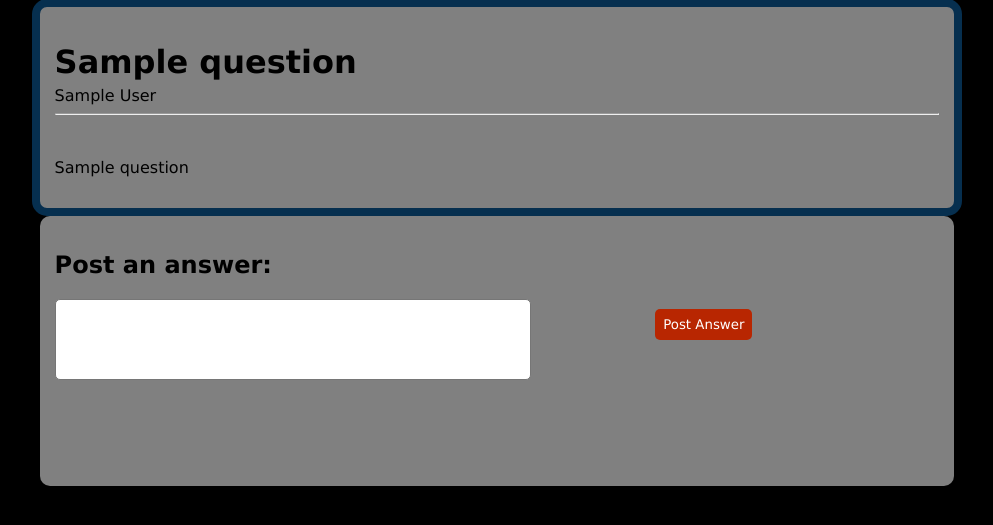
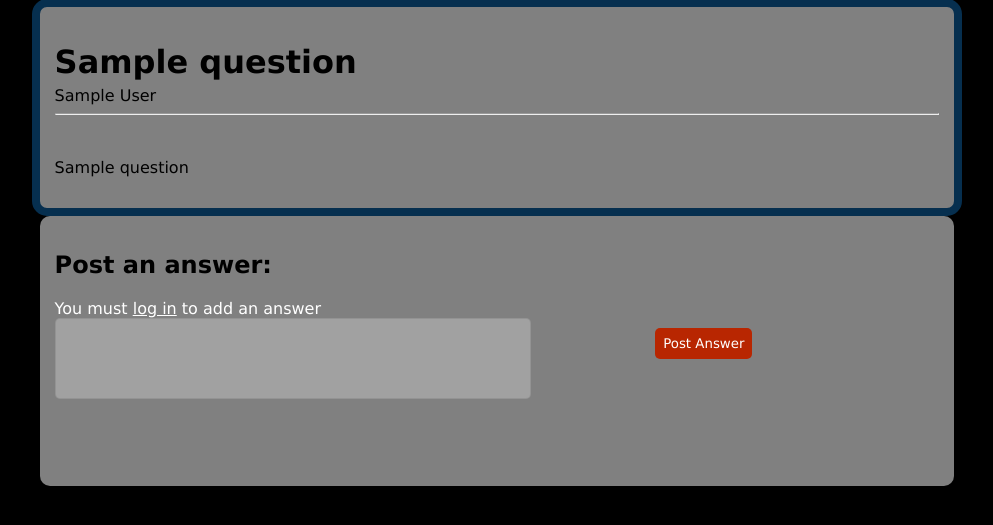
Before and after one commit to waidd280/my_blog_app, a Flask app: page /questions/1 in a window 1280 px wide. Shown: the part 86-611 px from the top of the page, without its empty margins (143-1136 px from the left). Run offline with Flask 2, Linux system fonts and the light colour scheme; tables that the repository leaves empty hold one stand-in row (values such as "Sample post").

Commit message:
update question page html and jinja for differences between authenticated and unathenticated useres

```diff
--- a/app/question_routes.py
+++ b/app/question_routes.py
@@ -1,10 +1,11 @@
-from flask import Blueprint, render_template
+from flask import Blueprint, render_template, redirect, url_for
+from flask_login import login_required, current_user
 from .models import Question, User
 
 questions = Blueprint('questions', __name__, url_prefix="/questions")
 
 @questions.route('/<question_id>')
-def test_q(question_id):
+def question_page(question_id):
     page_question = Question.query.filter_by(id=question_id).first()
     question_author = User.query.filter_by(id=page_question.user_id).first().name
 
@@ -12,3 +13,9 @@ def test_q(question_id):
 
     return render_template('question_page.html', pagetitle=page_question.question_title,
     page_question=page_question, question_author=question_author)
+
+@questions.route('/<question_id>', methods=["POST"])
+def question_page_post(question_id):
+    if current_user.is_authenticated:
+        print("authenticated")
+    return redirect('/questions/' + question_id)
--- a/app/site_routes.py
+++ b/app/site_routes.py
@@ -92,7 +92,6 @@ def add_question_post():
     return redirect(url_for('site.index'))
 
 @site.route("/search")
-@login_required
 def search_site():
     search_terms = request.args.get('terms')
 
--- a/app/templates/question_page.html
+++ b/app/templates/question_page.html
@@ -18,10 +18,23 @@
 <div class="post-answer-box">
     <form method="POST">
         <h2>Post an answer:</h2>
+
         <div class="post-answer-container">
-            <textarea class="post-answer" rows=5 cols=65 name="answer-content"></textarea>
+            {% if current_user.is_authenticated %}
+            <textarea class="post-answer" rows=5 cols=65
+            placeholder="Have an answer? Share it here." name="answer-content"></textarea>
             <button type="submit" id="submit-answer-btn">Post Answer</button>
+            {% else %}
+            <label>You must <a href='/login'>log in</a> to add an answer</label>
+            <textarea class="post-answer" rows=5 cols=65
+            disabled name="answer-content"></textarea>
+            <button id="submit-answer-btn" onclick="must_login()">Post Answer</button>
+            {% endif %}
         </div>
     </form>
 </div>
 {% endblock %}
+
+{% block script %}
+    <script src={{ url_for("static", filename="js/login_page.js") }}></script>
+{% endblock %}
```
